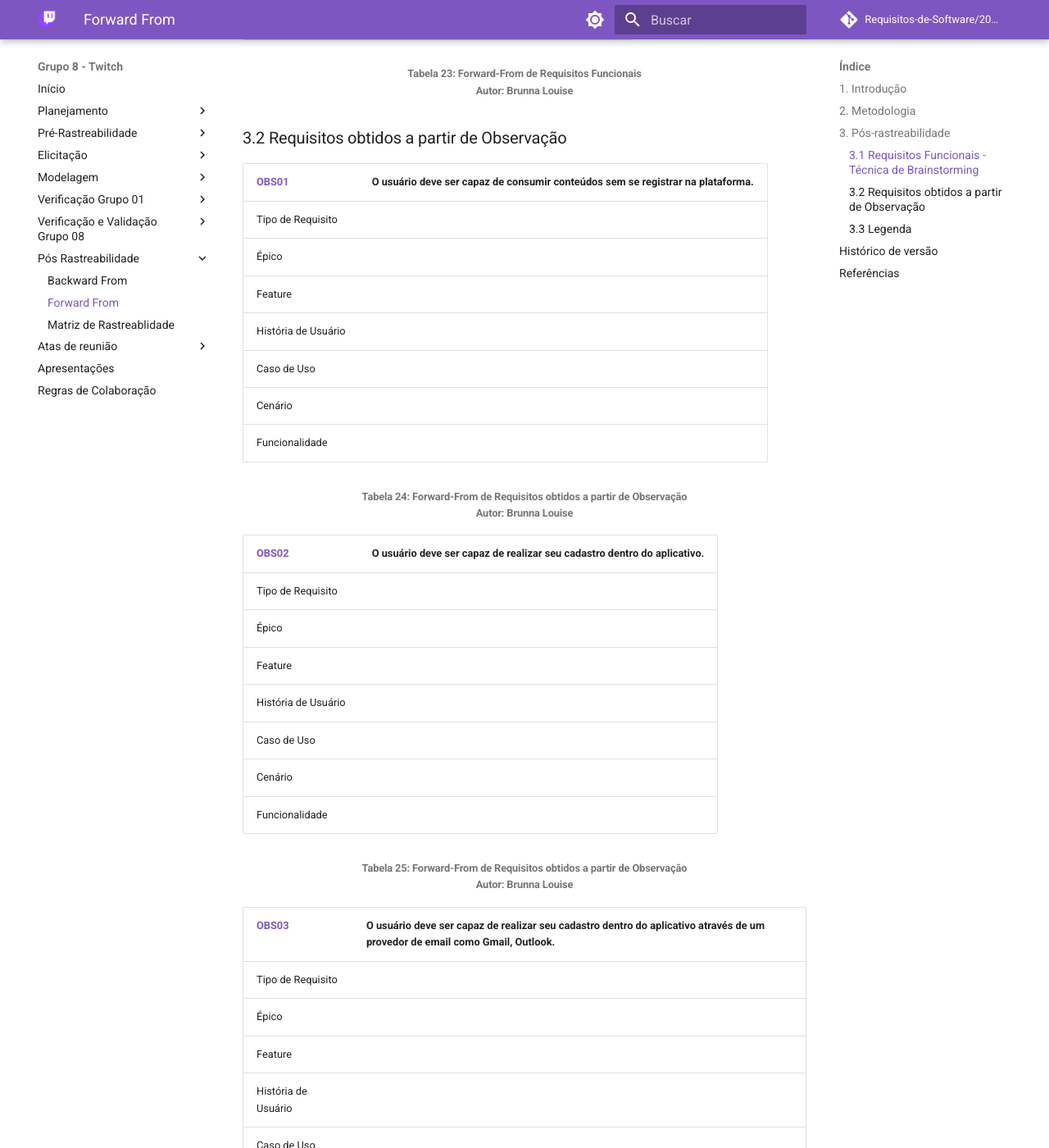
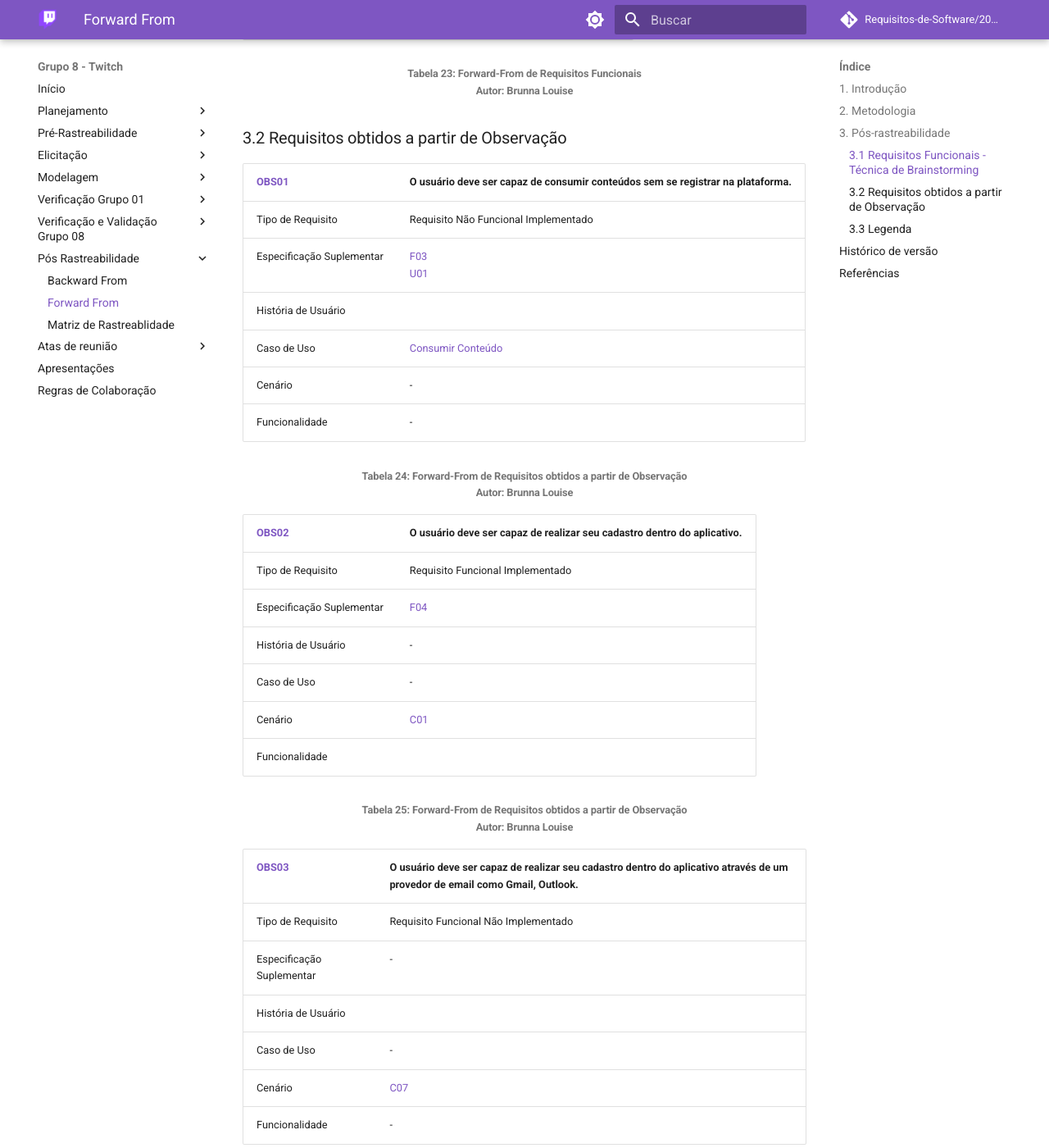
Before and after one commit to Requisitos-de-Software/2023.1-Twitch, an MkDocs documentation site: the page built from docs/pos_rastreabilidade/forward_from.md, in a window 1280 px wide and 1400 px high, scrolled down 10117 px. Shown: the whole window at 82% size. Built offline with MkDocs 1.6.1 and Material for MkDocs 9.7.7, drawn with Linux system fonts in a browser that asks for light colours; comment, search, counter and statistics services are not loaded; some of the changed text lies outside the part shown.

Commit message:
adicionando links em obs

```diff
--- a/docs/pos_rastreabilidade/forward_from.md
+++ b/docs/pos_rastreabilidade/forward_from.md
@@ -295,121 +295,111 @@
 
 | [OBS01](../elicitacao/priorizacao.md#21-moscow)  | O usuário deve ser capaz de consumir conteúdos sem se registrar na plataforma.  |
 | ------ | ---- |
-| Tipo de Requisito  |   |
-| Épico  |  |
-| Feature |  |
+| Tipo de Requisito  |  Requisito Não Funcional Implementado |
+| Especificação Suplementar  | [F03](../modelagem/esp_suplementar.md#31-funcionalidade-functionality)<br>[U01](../modelagem/esp_suplementar.md#32-usabilidade-usability) |
 | História de Usuário |  |
-| Caso de Uso |  |
-| Cenário  |   |
-| Funcionalidade | |
+| Caso de Uso | [Consumir Conteúdo](../modelagem/usecase.md#53-caso-de-uso-consumir-conteúdo) |
+| Cenário  | -  |
+| Funcionalidade | - |
 <h6 align = "center"> Tabela 24: Forward-From de Requisitos obtidos a partir de Observação
 <br> Autor: Brunna Louise</h6>
 
 | [OBS02](../elicitacao/priorizacao.md#21-moscow)  | O usuário deve ser capaz de realizar seu cadastro dentro do aplicativo.  |
 | ------ | ---- |
-| Tipo de Requisito  |   |
-| Épico  |  |
-| Feature |  |
-| História de Usuário |  |
-| Caso de Uso |  |
-| Cenário  |   |
-| Funcionalidade | |
+| Tipo de Requisito  | Requisito Funcional Implementado  |
+| Especificação Suplementar | [F04](../modelagem/esp_suplementar.md#31-funcionalidade-functionality) |
+| História de Usuário | - |
+| Caso de Uso | - |
+| Cenário  | [C01](../modelagem/cenarios.md#c01-criar-conta)  |
+| Funcionalidade |  |
 <h6 align = "center"> Tabela 25: Forward-From de Requisitos obtidos a partir de Observação
 <br> Autor: Brunna Louise</h6>
 
 | [OBS03](../elicitacao/priorizacao.md#21-moscow)  | O usuário deve ser capaz de realizar seu cadastro dentro do aplicativo através de um provedor de email como Gmail, Outlook.  |
 | ------ | ---- |
-| Tipo de Requisito  |   |
-| Épico  |  |
-| Feature |  |
+| Tipo de Requisito  |  Requisito Funcional Não Implementado |
+| Especificação Suplementar  | - |
 | História de Usuário |  |
-| Caso de Uso |  |
-| Cenário  |   |
-| Funcionalidade | |
+| Caso de Uso | - |
+| Cenário  | [C07](../modelagem/cenarios.md#c07-login-por-um-provedor-email)  |
+| Funcionalidade | - |
 <h6 align = "center"> Tabela 26: Forward-From de Requisitos obtidos a partir de Observação
 <br> Autor: Brunna Louise</h6>
 
 | [OBS04](../elicitacao/priorizacao.md#21-moscow)  | O usuário deve estar cadastrado e logado para acessar as funcionalidades do sistema, com exceção o acesso aos vídeos.  |
 | ------ | ---- |
-| Tipo de Requisito  |   |
-| Épico  |  |
-| Feature |  |
+| Tipo de Requisito  |  Requisito Não Funcional Implementado |
+| Especificação Suplementar  | [S04](../modelagem/esp_suplementar.md#35-suportabilidade) |
 | História de Usuário |  |
-| Caso de Uso |  |
-| Cenário  |   |
-| Funcionalidade | |
+| Caso de Uso | - |
+| Cenário  | -  |
+| Funcionalidade | - |
 <h6 align = "center"> Tabela 27: Forward-From de Requisitos obtidos a partir de Observação
 <br> Autor: Brunna Louise</h6>
 
 | [OBS06](../elicitacao/priorizacao.md#21-moscow)  | Para um novo usuário, o sistema de recomendação de Categorias deve mostrar os tipos de conteúdos que estão em alta na plataforma.  |
 | ------ | ---- |
-| Tipo de Requisito  |   |
-| Épico  |  |
-| Feature |  |
+| Tipo de Requisito  |  Requisito Funcional Implementado |
+| Especificação Suplementar  | - |
 | História de Usuário |  |
-| Caso de Uso |  |
-| Cenário  |   |
+| Caso de Uso | - |
+| Cenário  | -  |
 | Funcionalidade | |
 <h6 align = "center"> Tabela 28: Forward-From de Requisitos obtidos a partir de Observação
 <br> Autor: Brunna Louise</h6>
 
 | [OBS08](../elicitacao/priorizacao.md#21-moscow)  | Ao acessar "Ajuste de Conteúdo", após o usuário selecionar as categorias que lhe interessa. O sistema deve sugerir os tipos de conteúdos voltados a sua escolha na maioria da interface.  |
 | ------ | ---- |
-| Tipo de Requisito  |   |
-| Épico  |  |
-| Feature |  |
+| Tipo de Requisito  | Requisito Funcional Implementado  |
+| Especificação Suplementar  | - |
 | História de Usuário |  |
-| Caso de Uso |  |
-| Cenário  |   |
+| Caso de Uso | - |
+| Cenário  | -  |
 | Funcionalidade | |
 <h6 align = "center"> Tabela 29: Forward-From de Requisitos obtidos a partir de Observação
 <br> Autor: Brunna Louise</h6>
 
 | [OBS09](../elicitacao/priorizacao.md#21-moscow)  | Ao acessar "Ajuste de Conteúdo", o usuário deve ter a opção de selecionar se deseja receber sugestões de conteúdos categorizados para adultos.  |
 | ------ | ---- |
-| Tipo de Requisito  |   |
-| Épico  |  |
-| Feature |  |
+| Tipo de Requisito  | Requisito Funcional Implementado  |
+| Especificação Suplementar  | - |
 | História de Usuário |  |
-| Caso de Uso |  |
-| Cenário  |   |
+| Caso de Uso | - |
+| Cenário  |  - |
 | Funcionalidade | |
 <h6 align = "center"> Tabela 30: Forward-From de Requisitos obtidos a partir de Observação
 <br> Autor: Brunna Louise</h6>
 
 | [OBS10](../elicitacao/priorizacao.md#21-moscow)  | A plataforma deve colocar um efeito Blur nos Thumbnails para cada conteúdo categorizado como adulto ou 18+.  |
 | ------ | ---- |
-| Tipo de Requisito  |   |
-| Épico  |  |
-| Feature |  |
+| Tipo de Requisito  | Requisito Não Funcional Não Implementado  |
+| Especificação Suplementar  | - |
 | História de Usuário |  |
-| Caso de Uso |  |
-| Cenário  |   |
-| Funcionalidade | |
+| Caso de Uso | - |
+| Cenário  | [C08](../modelagem/cenarios.md#c08-restrição-de-conteúdo-18)  |
+| Funcionalidade | - |
 <h6 align = "center"> Tabela 31: Forward-From de Requisitos obtidos a partir de Observação
 <br> Autor: Brunna Louise</h6>
 
 | [OBS11](../elicitacao/priorizacao.md#21-moscow)  | A plataforma deve colocar uma etapa de confirmação, perguntado se o usuário deseja visualizar o conteúdo categorizado como adulto ou 18+.  |
 | ------ | ---- |
-| Tipo de Requisito  |   |
-| Épico  |  |
-| Feature |  |
+| Tipo de Requisito  | Requisito Funcional Não Implementado  |
+| Especificação Suplementar  |  |
 | História de Usuário |  |
-| Caso de Uso |  |
-| Cenário  |   |
-| Funcionalidade | |
+| Caso de Uso | - |
+| Cenário  | [C08](../modelagem/cenarios.md#c08-restrição-de-conteúdo-18)   |
+| Funcionalidade | - |
 <h6 align = "center"> Tabela 32: Forward-From de Requisitos obtidos a partir de Observação
 <br> Autor: Brunna Louise</h6>
 
 | [OBS12](../elicitacao/priorizacao.md#21-moscow)  | A barra de navegação de tipos de conteúdos deve aparecer na tela de início, mesmo estando logado.  |
 | ------ | ---- |
-| Tipo de Requisito  |   |
-| Épico  |  |
-| Feature |  |
+| Tipo de Requisito  |  Requisito Não Funcional Implementado |
+| Especificação Suplementar  | [U04](../modelagem/esp_suplementar.md#32-usabilidade-usability) |
 | História de Usuário |  |
-| Caso de Uso |  |
-| Cenário  |   |
-| Funcionalidade | |
+| Caso de Uso | - |
+| Cenário  | -  |
+| Funcionalidade | - |
 <h6 align = "center"> Tabela 32: Forward-From de Requisitos obtidos a partir de Observação
 <br> Autor: Brunna Louise</h6>
 
```
